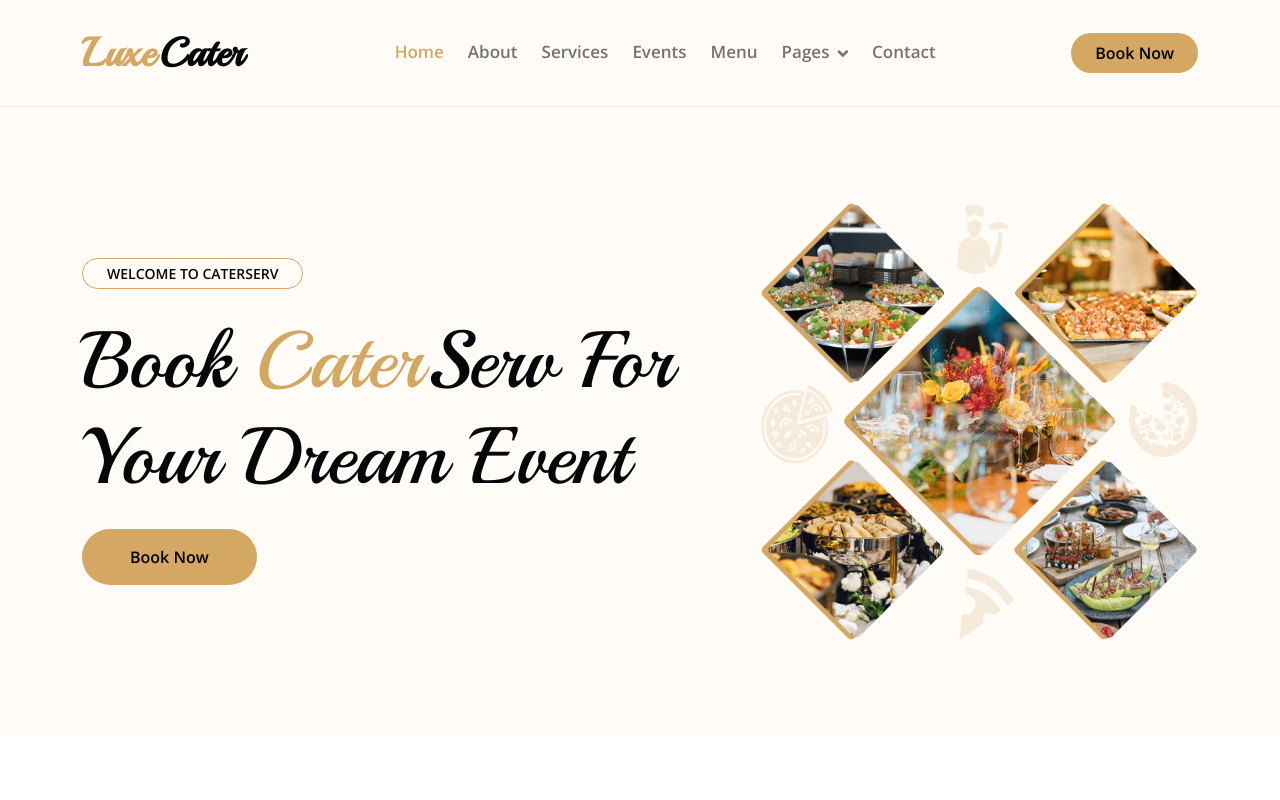
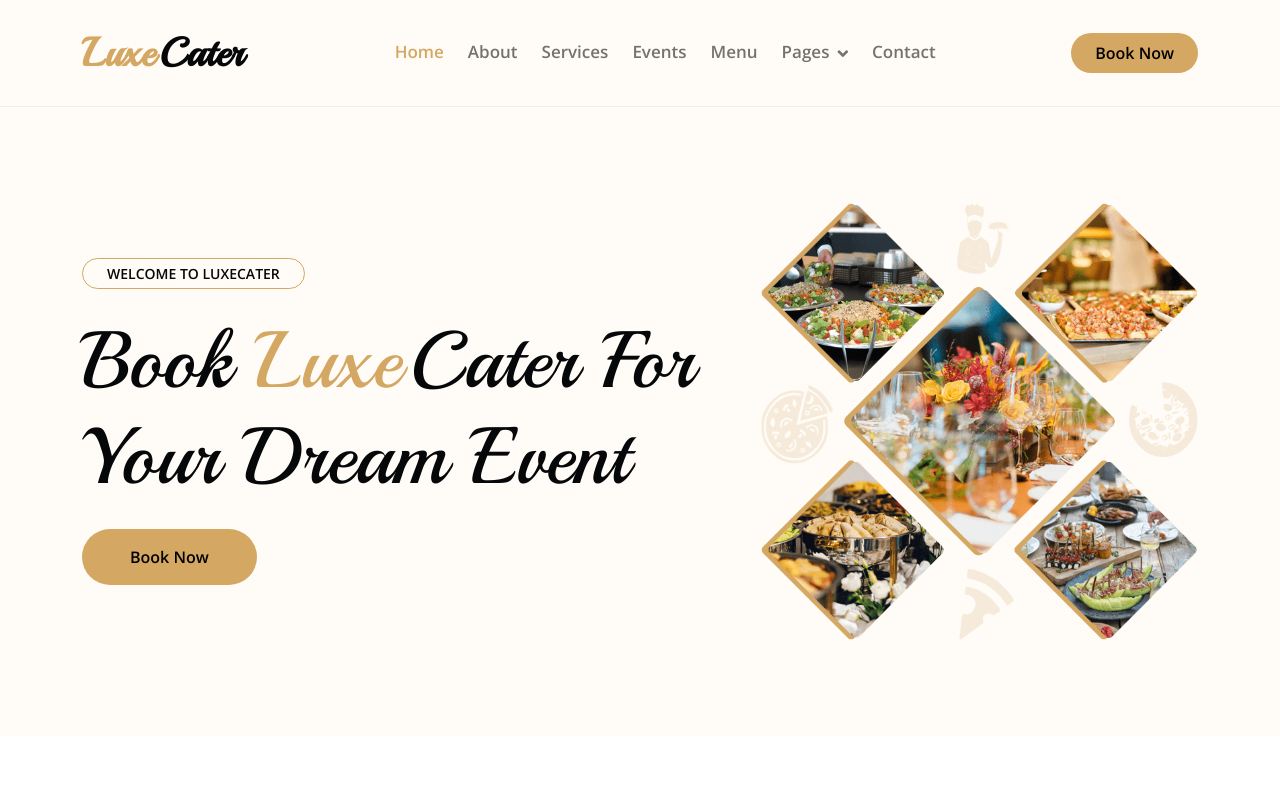
Before and after one commit to riju-tinju/luxe-cater, a plain HTML site: page index.html in a window 1280 px wide. Shown: the top 800 px of the page. Drawn offline with nearby package versions, Linux system fonts and the light colour scheme.

Commit message:
Update index.html

```diff
--- a/index.html
+++ b/index.html
@@ -120,8 +120,8 @@
             <div class="container">
                 <div class="row g-5 align-items-center">
                     <div class="col-lg-7 col-md-12">
-                        <small class="d-inline-block fw-bold text-dark text-uppercase bg-light border border-primary rounded-pill px-4 py-1 mb-4 animated bounceInDown">Welcome to CaterServ</small>
-                        <h1 class="display-1 mb-4 animated bounceInDown">Book <span class="text-primary">Cater</span>Serv For Your Dream Event</h1>
+                        <small class="d-inline-block fw-bold text-dark text-uppercase bg-light border border-primary rounded-pill px-4 py-1 mb-4 animated bounceInDown">Welcome to LuxeCater</small>
+                        <h1 class="display-1 mb-4 animated bounceInDown">Book <span class="text-primary">Luxe</span>Cater For Your Dream Event</h1>
                         <a href="#book_now" class="btn btn-primary border-0 rounded-pill py-3 px-4 px-md-5 me-4 animated bounceInLeft">Book Now</a>
                         <!-- <a href="" class="btn btn-primary border-0 rounded-pill py-3 px-4 px-md-5 animated bounceInLeft">Know More</a> -->
                     </div>
```
